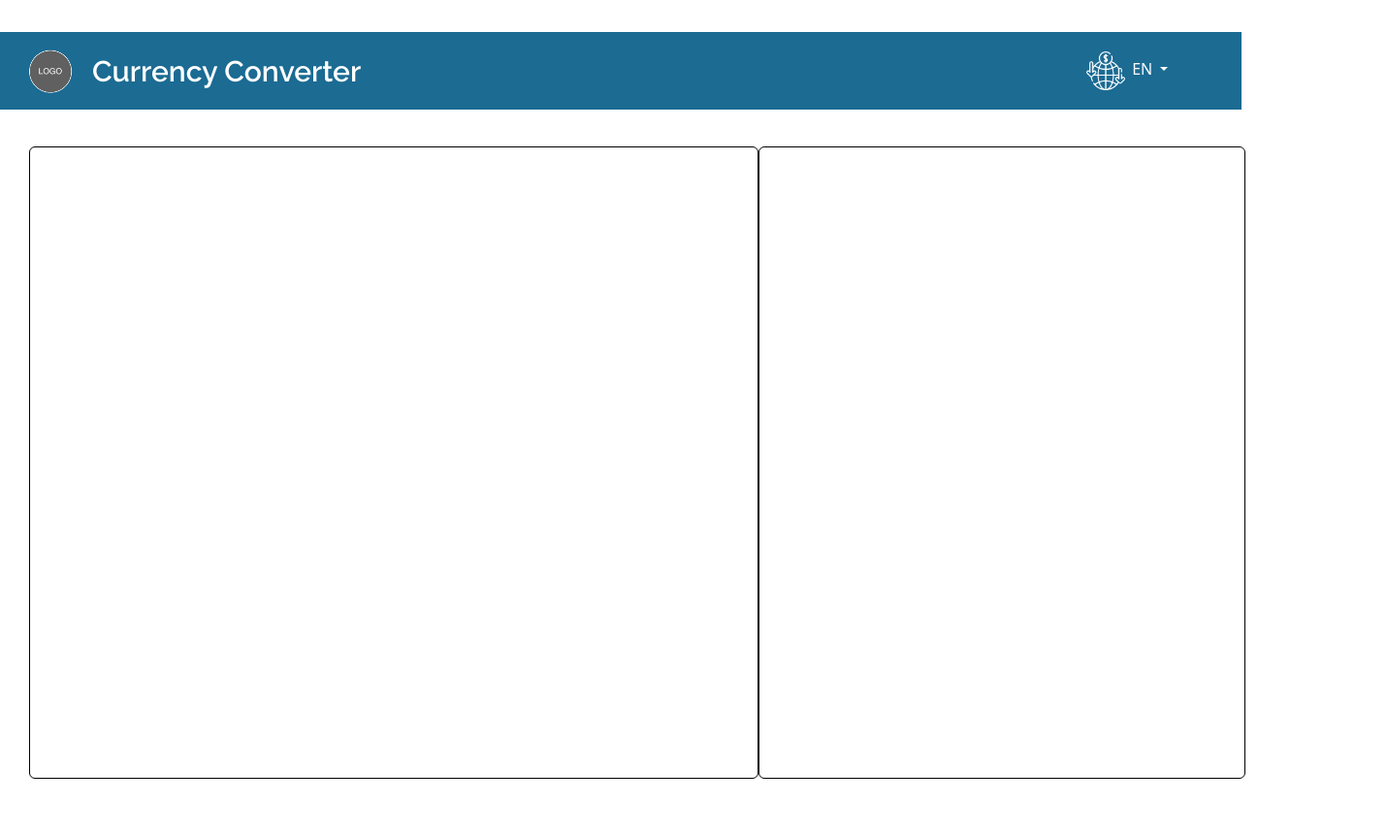
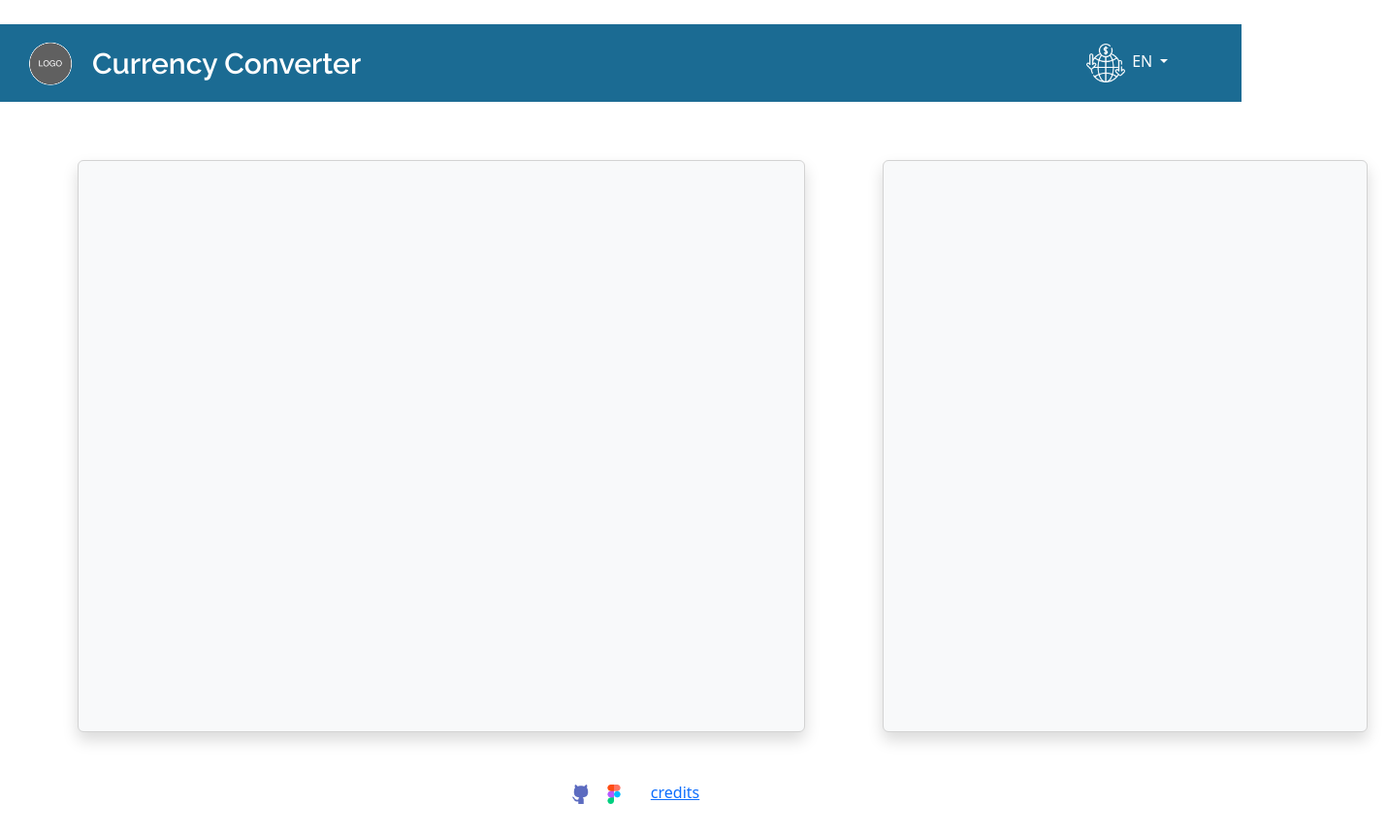
Before and after one commit to fa-rimi/web-currecy-converter, a website: page index.html in a window 1280 px wide. Shown: the whole page at 97% size, 1430 px wide, since content can reach past the window. Drawn offline with nearby package versions, Linux system fonts and the light colour scheme; files whose address does not match are found by name; a web font is replaced by a local one.

Commit message:
removed flaticon package and added images manually

```diff
--- a/index.html
+++ b/index.html
@@ -61,13 +61,13 @@
   <main>
     <div class="content-container">
       <div class="content">
-        <div class="card">
-          <div class="currency-converter">
-            <!-- shadow p-3 mb-5 bg-white rounded  -->
+        <div> <!-- class="card" -->
+          <div class="shadow p-5 bg-body-tertiary rounded currency-converter">
+
           </div>
         </div>
-        <div class="card">
-          <div class="value-container">
+        <div> <!-- class="card" -->
+          <div class="shadow p-5 bg-body-tertiary rounded value-container">
 
           </div>
         </div>
@@ -77,10 +77,23 @@
 
   <footer>
     <span>
-      <div class="socials">
+      <div class="block links">
+        <ul>
+          <!-- start of social media icons -->
+          <li class="icons"><a href="#" target="_blank" rel="">
+            <img src="icons/social.png" alt="github.com"></a></li>
+            <li class="icons"><a href="#" target="_blank" rel="">
+              <img src="icons/figma (1).png" alt="figma.com"></a></li>
+        </ul>
       </div>
-      <div class="attribute">
+      <!-- end of social media icons -->
+      <!-- start of credits -->
+      <div class="block attribute">
+        <div>
+          <a href="#">credits</a>
+        </div>
       </div>
+      <!-- end of credits -->
     </span>
   </footer>
 </body>
--- a/package.json
+++ b/package.json
@@ -1,6 +1,5 @@
 {
   "dependencies": {
-    "@flaticon/flaticon-uicons": "^2.2.0",
     "bootstrap": "^5.3.0"
   }
 }
--- a/style.css
+++ b/style.css
@@ -20,7 +20,11 @@
     /*placeholder color just to see if the styling is working*/
     --text-color-1: white;
     /* --text-color-2: ; */
+
+    /* light border */
+    --gray-border: 0.5px solid lightgray ;
 }
+
 
 html,
 body {
@@ -35,6 +39,15 @@ body {
     background-color: white;
 }
 
+li {
+    list-style: none;
+}
+
+a {
+    text-decoration: none;
+    color: black;
+}
+
 /* start of mini navbar */
 .mini-nav {
     height: 25px;
@@ -42,6 +55,9 @@ body {
 
 /* end of mini navbar */
 
+.navbar {
+    padding: 0 !important;
+}
 
 /* start of main navbar */
 nav .container {
@@ -122,8 +138,8 @@ main {
 
 main .content-container {
     height: 650px;
-    width: 1441px;
-    margin: 30px;
+    /* width: 1441px; */
+    margin: 20px;
 }
 
 .content {
@@ -132,29 +148,46 @@ main .content-container {
     justify-content: space-around;
 }
 
-.content .card {
+/* .content .card {
     border: 1px solid black;
-}
+} */
 
 .currency-converter {
     width: 750px;
-    height: 650px;
+    height: 590px;
+    margin: 40px 20px 40px 60px;
+
+    border: var(--gray-border);
+
 }
 
 .value-container {
     width: 500px;
-    height: 650px;
+    height: 590px;
+    margin: 40px 20px 40px 60px;
+
+    border: var(--gray-border);
 }
 
 footer span {
-    height: 40px;
+    width: 100%;
     display: flex;
-    align-items: center;
     justify-content: center;
-    flex-direction: row;
 }
 
-.social-icons {
-    display: block;
+footer .block {
+    padding: 0 8px 0 5px;
+}
+
+.links ul {
+    display: flex;
+    justify-content: center;
+    /* border: 0 1px 0 1px;
+    border-style: 1px solid black; */
+}
+
+.links img {
+    height: 20px;
     width: 20px;
+    margin-right: 15px;
 }
```
Also changed, not shown: icons/figma (1).png (added), icons/figma.png (added), icons/laptop-screen.png (added), icons/social.png (added), 1 other file.
